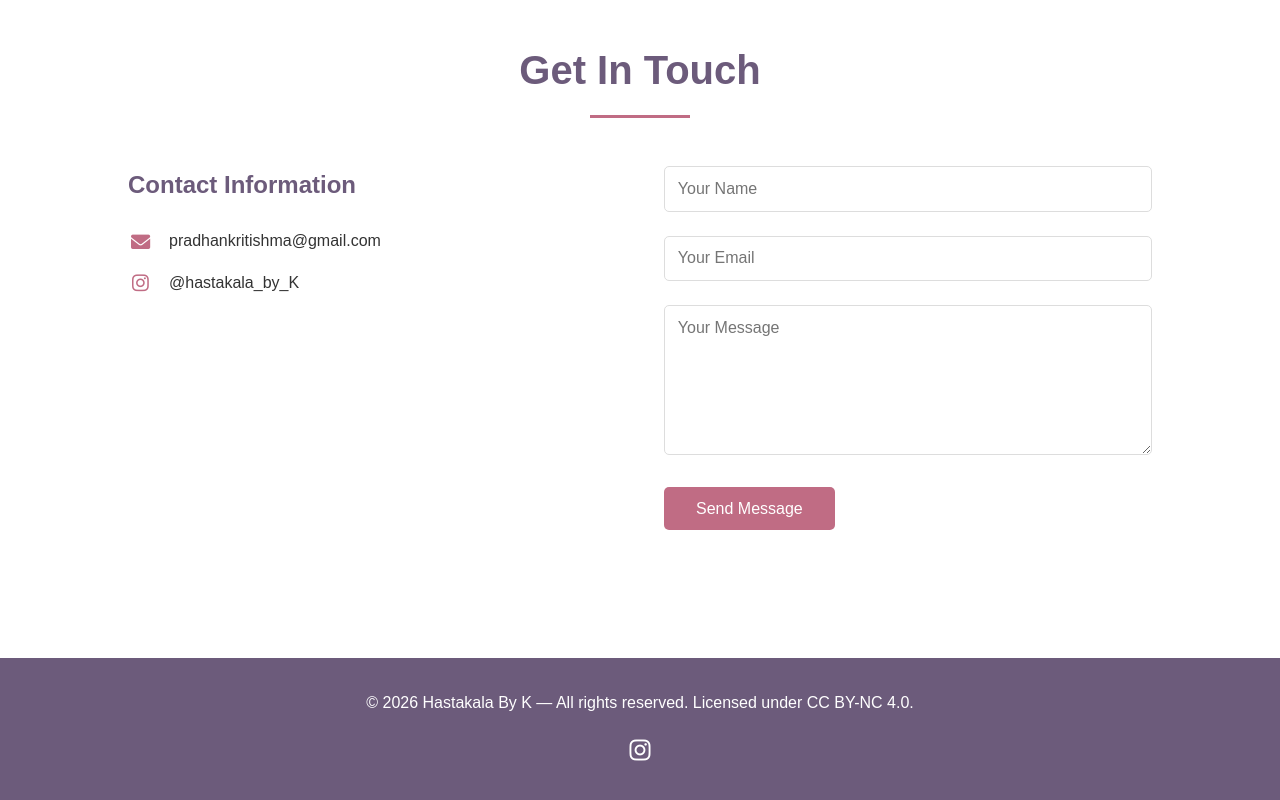
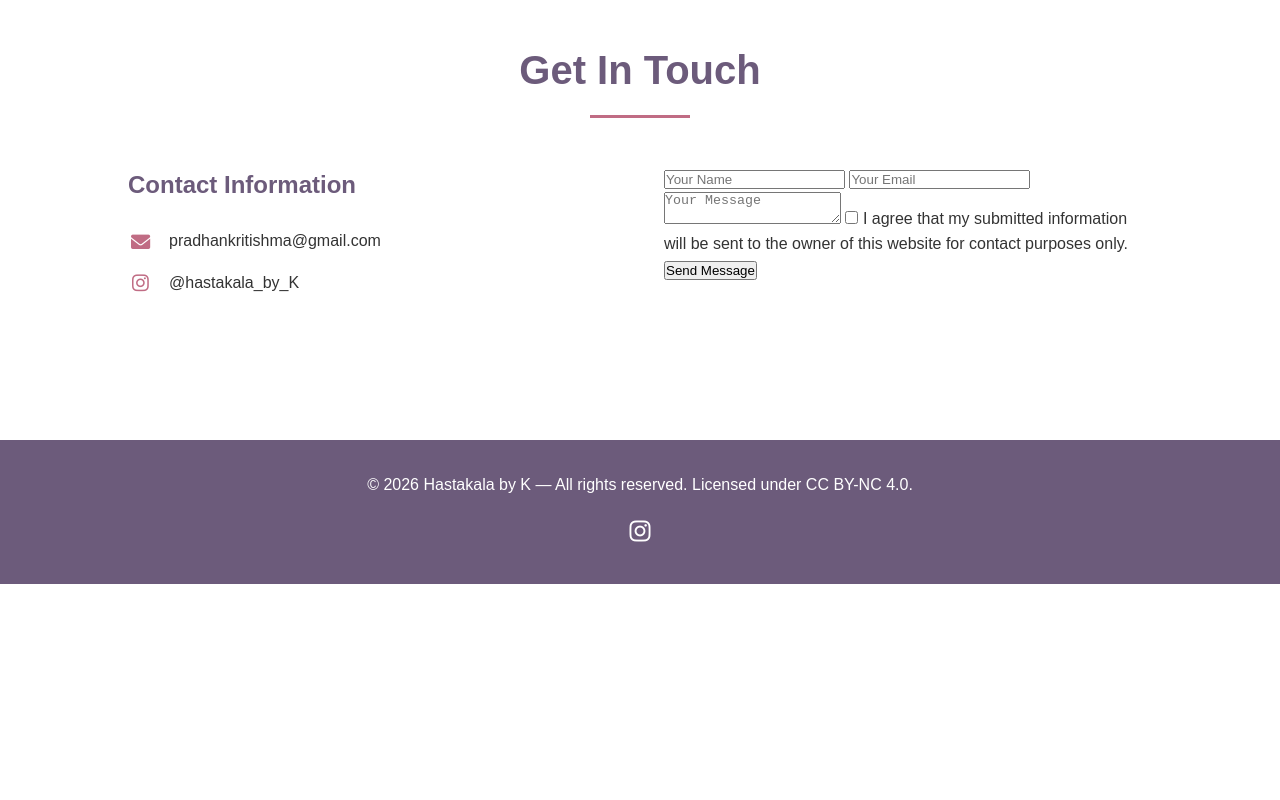
Before and after one commit to KritishmaPradhan/hastakalabyk-website-for-crochet-brand, a plain HTML site: page index.html in a window 1280 px wide. Shown: the part 2214-3014 px from the top of the page. After the commit the page ends 2798 px from the top, so only its background shows below. Drawn offline with Linux system fonts and the light colour scheme.

Commit message:
security for email and form handling added

```diff
--- a/index.html
+++ b/index.html
@@ -69,28 +69,53 @@
     <div class="contact-container">
         <div class="contact-info">
             <h3>Contact Information</h3>
-                <p><i class="fas fa-envelope"></i> pradhankritishma@gmail.com</p>
-                <p><i class="fab fa-instagram"></i> <a href="https://www.instagram.com/hastakala_by_K/" target="_blank">@hastakala_by_K</a></p>
+
+            <!-- Email Obfuscated (Protects against scraping bots) -->
+            <p><i class="fas fa-envelope"></i>
+                <script>
+                    document.write("<a href='mailto:" + "pradhankritishma" + "@gmail.com'>pradhankritishma@gmail.com</a>");
+                </script>
+            </p>
+
+            <p><i class="fab fa-instagram"></i>
+                <a href="https://www.instagram.com/hastakala_by_K/" target="_blank">@hastakala_by_K</a>
+            </p>
         </div>
+
         <form action="https://formsubmit.co/pradhankritishma@gmail.com" method="POST" id="contactForm" class="contact-form">
-                <div class="form-group">
-                    <input type="text" id="name" name="name" placeholder="Your Name" required>
-                </div>
-                <div class="form-group">
-                    <input type="email" id="email" name="email" placeholder="Your Email" required>
-                </div>
-                <div class="form-group">
-                    <textarea id="message" name="message" rows="5" placeholder="Your Message" required></textarea>
-                </div>
-                <button type="submit" class="btn">Send Message</button>
+            <!-- Honeypot field -->
+            <input type="text" name="_honey" style="display:none">
+
+            <!-- Enable captcha -->
+            <input type="hidden" name="_captcha" value="true">
+
+            <!-- Redirect to thank-you page -->
+            <input type="hidden" name="_next" value="https://kritishmapradhan.github.io/hastakalabyk-website-for-crochet-brand/thank-you.html">
+
+            <!-- Restrict to your site (free version will check this client-side) -->
+            <input type="hidden" name="_url" value="https://kritishmapradhan.github.io/hastakalabyk-website-for-crochet-brand/">
+
+            <!-- Your fields -->
+            <input type="text" name="name" placeholder="Your Name" required>
+            <input type="email" name="email" placeholder="Your Email" required>
+            <textarea name="message" placeholder="Your Message" required></textarea>
+
+            <!-- Consent -->
+            <label>
+                <input type="checkbox" required>
+                I agree that my submitted information will be sent to the owner of this website for contact purposes only.
+            </label>
+
+            <button type="submit">Send Message</button>
         </form>
+
     </div>
 </section>
 
     <!-- Footer -->
     <footer>
         <div class="footer-content">
-            <p>© 2026 Hastakala By K — All rights reserved. Licensed under CC BY-NC 4.0.</p>
+            <p>© 2026 Hastakala by K — All rights reserved. Licensed under CC BY-NC 4.0.</p>
             <div class="social-links">
                 <a href="https://www.instagram.com/hastakala_by_K/" target="_blank"><i class="fab fa-instagram"></i></a>
             </div>
```
Lines whose indentation alone changed are shown as unchanged.
